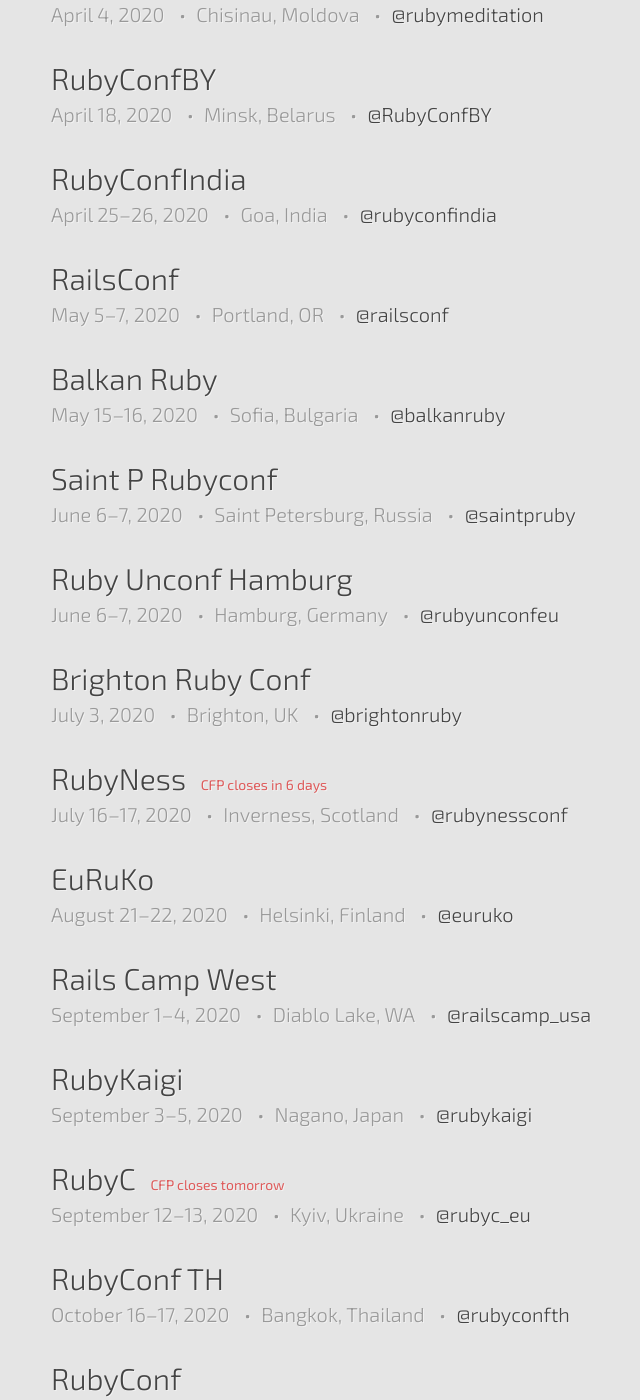
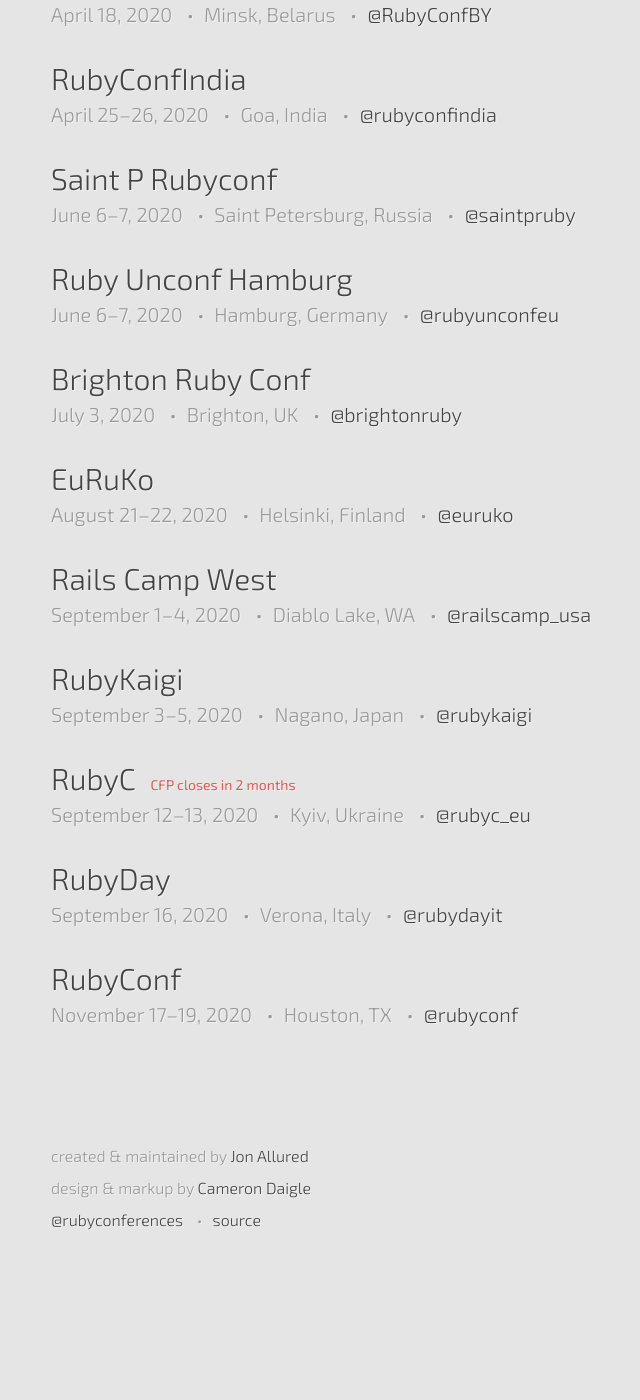
Before and after one commit to ruby-conferences/ruby-conferences.github.io, a Jekyll site: the page built from index.html, in a window 1280 px wide and 1400 px high, scrolled down 802 px. Shown: the whole window, without its empty margins (189-829 px from the left). Built offline with Jekyll 4.4.1, drawn with Linux system fonts in a browser that asks for light colours; after the commit the page ends 2118 px from its top, so only the background shows below that; some of the changed text lies outside the part shown.

Commit message:
Update with COVID-19 changes
Postponed tbd:
[Ruby Conference Thailand](https://rubyconfth.com)

Cancelled:
[wroclove.rb](https://wrocloverb.com)
[RailsConf](https://railsconf.com)
[Balkan Ruby](https://balkanruby.com)
[RubyNess](https://rubyness.org)

ao small changes

```diff
--- a/_data/conferences.yml
+++ b/_data/conferences.yml
@@ -1875,15 +1875,6 @@
   twitter: rubyconf_au
   video_link: https://www.youtube.com/playlist?list=PL9_jjLrTYxc1G0L8h-rMtO3fBSi4PJK26
 
-- name: RubyDay
-  location: Verona, Italy
-  start_date: 2020-04-02
-  end_date: 2020-04-02
-  url: https://2020.rubyday.it
-  twitter: rubydayit
-  cfp_phrase: CFP closes
-  cfp_date: 2019-11-30
-
 - name: Ruby by the Bay (Ruby for Good)
   location: Sausalito, CA
   start_date: 2020-04-03
@@ -1895,7 +1886,7 @@
   location: Chisinau, Moldova
   start_date: 2020-04-04
   end_date: 2020-04-04
-  url: https://www.facebook.com/rubywineruby/
+  url: https://www.rubywine.org
   twitter: rubymeditation
   cfp_phrase: CFP closes
   cfp_date: 2020-01-19
@@ -1906,8 +1897,6 @@
   end_date: 2020-04-18
   url: https://rubyconference.by/
   twitter: RubyConfBY
-  cfp_phrase: CFP closes
-  cfp_date: 2020-03-05
 
 - name: RubyConfIndia
   location: Goa, India
@@ -1915,24 +1904,6 @@
   end_date: 2020-04-26
   url: https://rubyconfindia.org
   twitter: rubyconfindia
-  cfp_phrase: CFP closes
-  cfp_date: 2020-02-29
-
-- name: RailsConf
-  location: Portland, OR
-  start_date: 2020-05-05
-  end_date: 2020-05-07
-  url: https://railsconf.com/
-  twitter: railsconf
-
-- name: Balkan Ruby
-  location: Sofia, Bulgaria
-  start_date: 2020-05-15
-  end_date: 2020-05-16
-  url: https://balkanruby.com
-  twitter: balkanruby
-  cfp_phrase: CFP closes
-  cfp_date: 2020-02-01
 
 - name: Saint P Rubyconf
   location: Saint Petersburg, Russia
@@ -1955,15 +1926,6 @@
   url: https://brightonruby.com
   twitter: brightonruby
 
-- name: RubyNess
-  location: Inverness, Scotland
-  start_date: 2020-07-16
-  end_date: 2020-07-17
-  url: https://rubyness.org/
-  twitter: rubynessconf
-  cfp_phrase: CFP closes
-  cfp_date: 2020-04-05
-
 - name: EuRuKo
   location: Helsinki, Finland
   start_date: 2020-08-21
@@ -1984,8 +1946,6 @@
   end_date: 2020-09-05
   url: https://rubykaigi.org/2020
   twitter: rubykaigi
-  cfp_phrase: CFP closes
-  cfp_date: 2020-01-14
 
 - name: RubyC
   location: Kyiv, Ukraine
@@ -1994,14 +1954,14 @@
   url: http://rubyc.eu/
   twitter: rubyc_eu
   cfp_phrase: CFP closes
-  cfp_date: 2020-03-31
-
-- name: RubyConf TH
-  location: Bangkok, Thailand
-  start_date: 2020-10-16
-  end_date: 2020-10-17
-  url: https://rubyconfth.com/
-  twitter: rubyconfth
+  cfp_date: 2020-05-15
+
+- name: RubyDay
+  location: Verona, Italy
+  start_date: 2020-09-16
+  end_date: 2020-09-16
+  url: https://2020.rubyday.it
+  twitter: rubydayit
 
 - name: RubyConf
   location: Houston, TX
```
